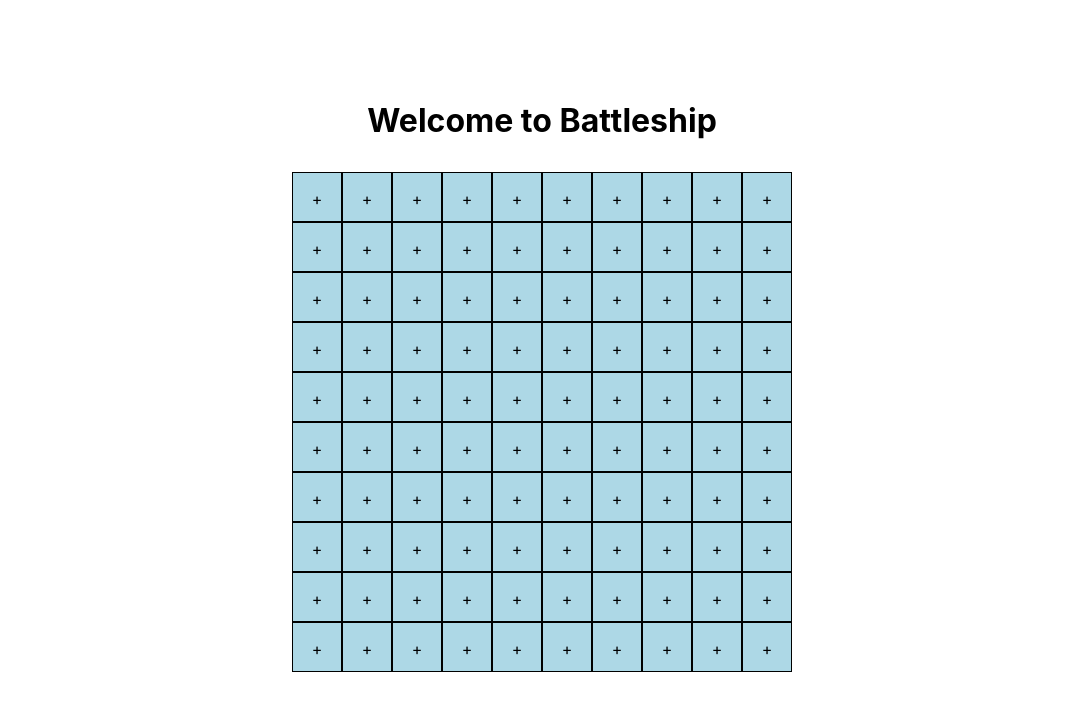
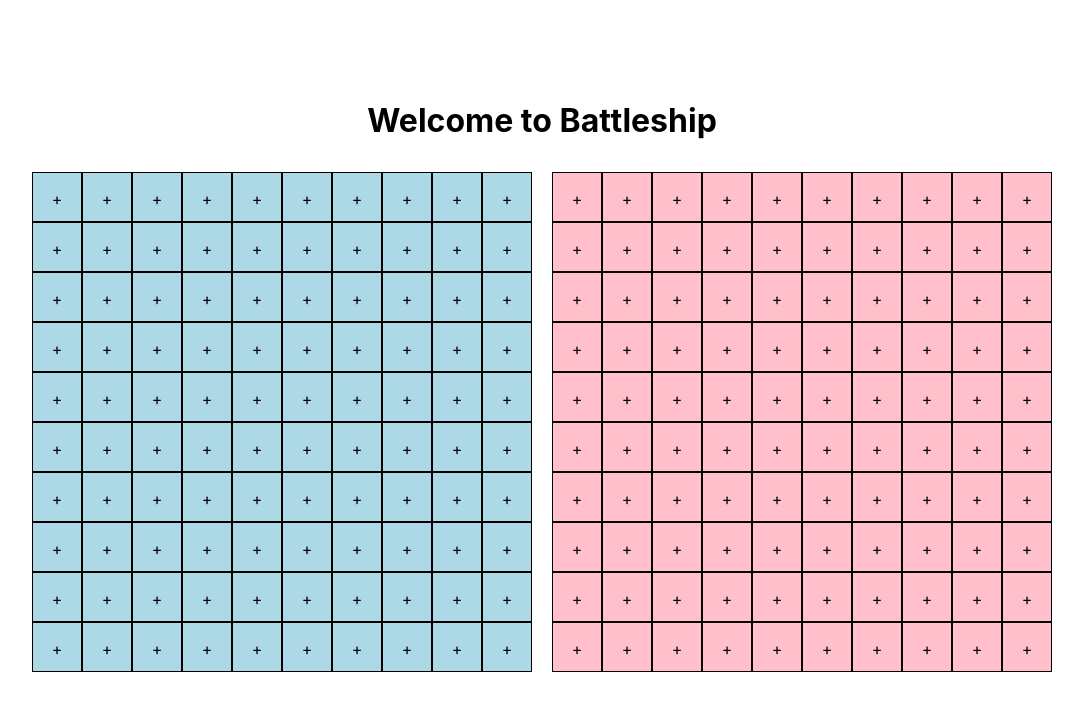
Before and after one commit to keithyyy/battleship, a Next.js app in the folder battleship-project/: page / in a window 1280 px wide. Shown: the top 710 px of the page, without its empty margins (98-1181 px from the left). Built offline with nearby package versions, Linux system fonts and the light colour scheme.

Commit message:
added second battlefield for opponents

```diff
--- /dev/null
+++ b/battleship-project/components/GridOpp.js
@@ -0,0 +1,24 @@
+import React from 'react'
+import GridSquareOpp from './GridSquareOpp.js'
+import styles from '../styles/Grid.module.css'
+
+const GridOpp = () => {
+    let row = []
+    const width = 10
+
+    for (let i = 0; i < width*width; i++) {
+        row.push(<GridSquareOpp/>)
+    }
+
+
+
+    return (
+        <div className={styles.opponentField}>
+            {row.map(square => {
+                return square
+            })}
+        </div>
+    )
+}
+
+export default GridOpp
--- /dev/null
+++ b/battleship-project/components/GridSquareOpp.js
@@ -0,0 +1,13 @@
+import React from 'react'
+import styles from '../styles/Grid.module.css'
+
+
+const GridSquareOpp = () => {
+    return (
+        <div className={styles.gridSqOpp}>
+            <p>+</p>
+        </div>
+    )
+}
+
+export default GridSquareOpp
--- a/battleship-project/pages/index.js
+++ b/battleship-project/pages/index.js
@@ -2,6 +2,7 @@ import Head from 'next/head'
 import Image from 'next/image'
 import styles from '../styles/Home.module.css'
 import Grid from '../components/Grid'
+import GridOpp from '../components/GridOpp'
 // import '../styles/Grid.module.css'
 
 export default function Home() {
@@ -13,8 +14,11 @@ export default function Home() {
 
       <main className={styles.main}>
         <h1>Welcome to Battleship</h1>
+        <div className={styles.fieldContainer}>
         <Grid className={styles.field}/>
+        <GridOpp className={styles.field}/>
 
+        </div>
       </main>
 
 
--- a/battleship-project/styles/Grid.module.css
+++ b/battleship-project/styles/Grid.module.css
@@ -7,6 +7,21 @@
     background-color: #add8e6;
     margin: auto;
     text-align: center;
+}
+
+.gridSqOpp {
+    height: 50px;
+    width: 50px;
+    border-style: solid;
+    border-width: 0.1px;
+    border-color: black;
+    background-color: pink;
+    margin: auto;
+    text-align: center;
+}
+
+.gridSqOpp:hover {
+    background-color: plum;
 }
 
 .gridsq:hover {
@@ -23,3 +38,13 @@
     flex-wrap: wrap
 
 }
+
+.opponentField {
+    width: 500px;
+    height: 500px;
+    border-color: black;
+    background-color: purple;
+    margin: 10px;
+    display: flex;
+    flex-wrap: wrap
+  }
--- a/battleship-project/styles/Home.module.css
+++ b/battleship-project/styles/Home.module.css
@@ -17,12 +17,10 @@
   align-items: center;
 }
 
-.field {
-  width: 500px;
-  height: 500px;
-  border-color: black;
-  background-color: blue;
-  margin: 10px
+/* this is keeping the battlefields side by side */
+.fieldContainer {
+  display: flex;
+  justify-content: center;
 }
 
 .footer {
```
